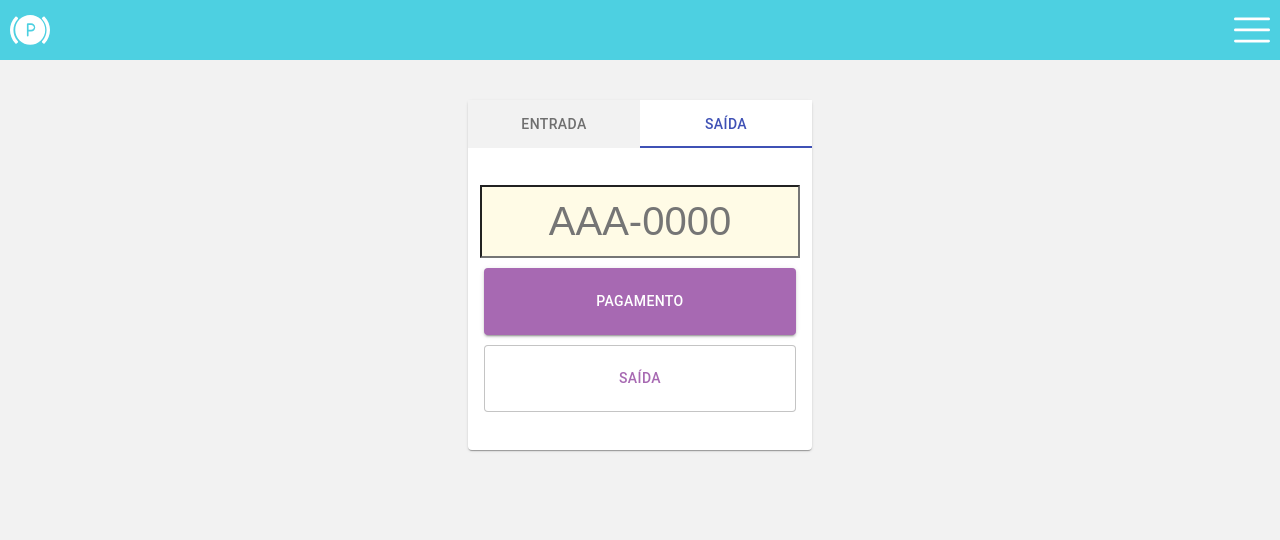
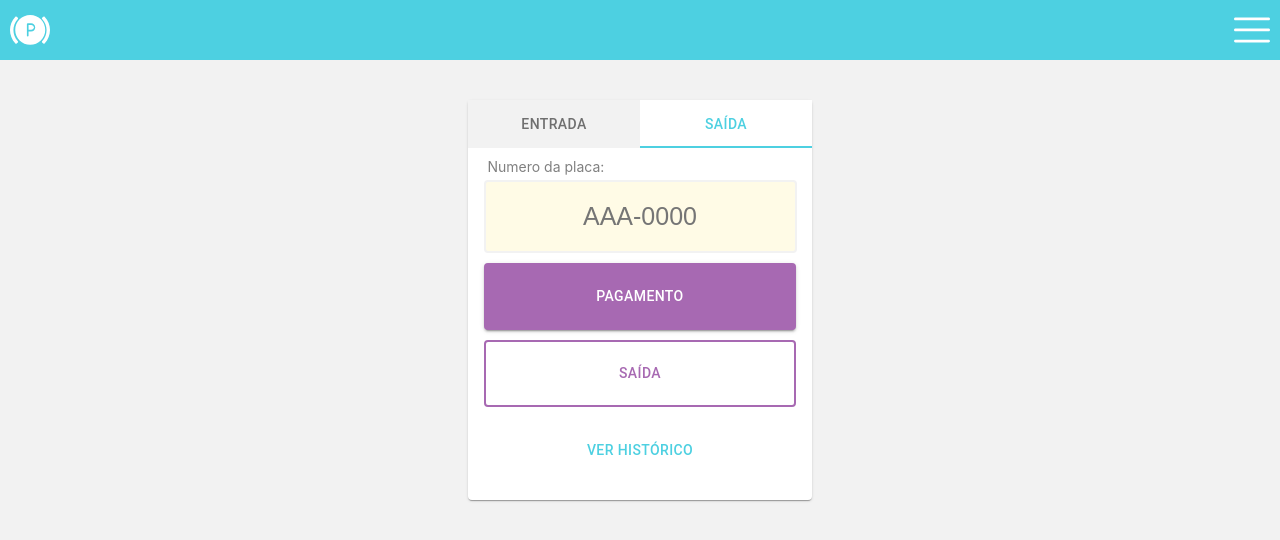
Before and after one commit to Emersonnunes6/testeparafuzo, a React (Create React App) app in the folder parafuzoapp/: page / in a window 1280 px wide. Both pictures are taken after a click on the tab "SAÍDA". Shown: the top 540 px of the page. Built offline with nearby package versions, Linux system fonts and the light colour scheme.

Commit message:
estilizacao dos botoes

```diff
--- a/parafuzoapp/package.json
+++ b/parafuzoapp/package.json
@@ -4,6 +4,7 @@
   "private": true,
   "dependencies": {
     "@material-ui/icons": "^4.11.2",
+    "@material-ui/lab": "^4.0.0-alpha.57",
     "@testing-library/jest-dom": "^5.11.10",
     "@testing-library/react": "^11.2.6",
     "@testing-library/user-event": "^12.8.3",
--- a/parafuzoapp/src/App.js
+++ b/parafuzoapp/src/App.js
@@ -1,12 +1,15 @@
-
+import { MuiThemeProvider } from '@material-ui/core/styles'
 import GlobalState from "./globalState/globalState";
 import Router from "./routes/router";
+import theme from './theme/theme';
 
 function App() {
   return (
-    <GlobalState>
-        <Router/>
-    </GlobalState>
+    <MuiThemeProvider theme={theme}>
+      <GlobalState>
+          <Router/>
+      </GlobalState>
+    </MuiThemeProvider>
   );
 }
 
--- /dev/null
+++ b/parafuzoapp/src/components/abas/alerta.js
@@ -0,0 +1,22 @@
+import React from 'react';
+import { makeStyles } from '@material-ui/core/styles';
+import Alert from '@material-ui/lab/Alert';
+
+const useStyles = makeStyles((theme) => ({
+  root: {
+    width: '312px',
+    '& > * + *': {
+      marginTop: theme.spacing(2),
+    },
+  },
+}));
+
+export default function SimpleAlerts() {
+  const classes = useStyles();
+
+  return (
+    <div className={classes.root}>
+      <Alert severity="error">This is an error alert — check it out!</Alert>
+    </div>
+  );
+}
--- a/parafuzoapp/src/components/abas/funcoesStyle.js
+++ b/parafuzoapp/src/components/abas/funcoesStyle.js
@@ -1,7 +1,7 @@
 export const tamanhoPaper = (value) => {
     if(value === 0){
       return '279px'
-  }else return '350px'
+  }else return '400px'
 }
 
 export const corEntrada = (value) => {
--- a/parafuzoapp/src/components/abas/menuEntrada.js
+++ b/parafuzoapp/src/components/abas/menuEntrada.js
@@ -1,17 +1,20 @@
 import React, { useContext} from 'react'
 import Button from '@material-ui/core/Button';
-import {DivForm, InputPlaca} from './style'
+import {DivForm, DivLabel, InputPlaca} from './style'
 import loading from '../img/loading.svg'
 import check from '../img/check.png'
 import GlobalStateContext from '../../globalState/globalStateContext'
+import SimpleAlerts from './alerta';
 
 const MenuEntrada = (props) => {
     const {states} = useContext(GlobalStateContext)
 
     const rendEntrada = () => {
-        if(states.entrada === 0){
+        switch(states.entrada){
+        case "entrada":
         return (
             <DivForm>
+                <DivLabel><label>Numero da placa:</label></DivLabel>
                 <InputPlaca
                     placeholder="AAA-0000"
                     value={props.inputEntrada}
@@ -30,16 +33,44 @@ const MenuEntrada = (props) => {
                 >Confirmar entrada
                 </Button>
             </DivForm>
-        )}else if(states.entrada === 1){
+        )
+        case "loading":
             return <DivForm>
                 <img src={loading} alt="loading"></img>
                 <p>Registrando...</p>
             </DivForm>
-        }else return <DivForm>
-            <img src={check} alt="check"></img>
-            <p>Registrado!!!</p>
-        </DivForm>
-}
+        case "check":
+            return <DivForm>
+                <img src={check} alt="check"></img>
+                <p>Registrado!!!</p>
+            </DivForm>
+        case "erro":
+            return (
+                <DivForm>
+                <InputPlaca
+                    placeholder="AAA-0000"
+                    value={props.inputEntrada}
+                    onChange={props.onChangeEntrada}
+                />
+                <SimpleAlerts/>
+                <Button
+                    style={{
+                    width: '312px',
+                    height: '67px',
+                    margin: '5px',
+                    backgroundColor: '#28DD91',
+                    color: 'white'
+                }}
+                    variant="contained"
+                    onClick={props.onClickEntrada}
+                >Confirmar entrada
+                </Button>
+            </DivForm>
+            )
+        default:
+        }
+    }
+
     return (
         <div>
             {rendEntrada()}
--- a/parafuzoapp/src/components/abas/menuSaida.js
+++ b/parafuzoapp/src/components/abas/menuSaida.js
@@ -1,9 +1,10 @@
-import {InputPlaca, DivSaida} from './style'
+import {InputPlaca, DivSaida, DivLabel} from './style'
 import Button from '@material-ui/core/Button';
 
 const MenuSaida = (props) => {
     return (
         <DivSaida>
+            <DivLabel><label>Numero da placa:</label></DivLabel>
             <InputPlaca
             placeholder="AAA-0000"
             value={props.inputSaida}
@@ -27,11 +28,23 @@ const MenuSaida = (props) => {
                 height: '67px',
                 margin: '5px',
                 backgroundColor: 'white',
-                color: '#A769B2'
+                color: '#A769B2',
+                border: '2px solid #A769B2'
             }}
             variant="outlined"
             onClick={props.onClickBackdrop}
             >Saída
+            </Button>
+            <Button
+                style={{
+                width: '312px',
+                height: '67px',
+                margin: '5px',
+                backgroundColor: 'white'
+            }}
+            color= 'primary'
+            onClick={props.onClickBackdrop}
+            >Ver histórico
             </Button>
       </DivSaida>
     )
--- a/parafuzoapp/src/components/abas/style.js
+++ b/parafuzoapp/src/components/abas/style.js
@@ -13,19 +13,35 @@ export const DivForm = styled.div`
     height: 210px;
 `
 
+export const DivLabel = styled.div`
+    display: flex;
+    flex-direction: column;
+    justify-content: center;
+    width: 305px;
+label {
+    font-size: 14px;
+    color: grey;
+}
+`
+
 export const DivSaida = styled.div`
     display: flex;
     flex-direction: column;
     justify-content: center;
     align-items: center;
-    height: 300px;
+    height: 350px;
 `
 
 export const InputPlaca = styled.input`
     height: 67px;
-    width: 312px;
+    width: 305px;
     text-align: center;
     background-color: #FFFBE6;
-    font-size: 40px;
+    border: 2px solid #F2F2F2;
+    border-radius: 4px;
+    font-size: 25px;
     margin: 5px;
+:focus {
+    border: 2px solid grey;
+}
 `
--- a/parafuzoapp/src/globalState/globalState.js
+++ b/parafuzoapp/src/globalState/globalState.js
@@ -3,7 +3,7 @@ import GlobalStateContext from './globalStateContext'
 import axios from 'axios'
 
 const GlobalState = (props) => {
-    const [entrada, setEntrada] = useState(0)
+    const [entrada, setEntrada] = useState("entrada")
 
     const entradaEstacionamento = (placa) => {
         let data = {
@@ -19,8 +19,12 @@ const GlobalState = (props) => {
         axios.post("https://parking-lot-to-pfz.herokuapp.com/parking", data, axiosConfig)
         .then((res) => {
             console.log(res.data)
-            setEntrada(2)
+            setEntrada("check")
         }).catch((err) => {
+            setters.setEntrada("erro")
+            setTimeout(() => {
+                setters.setEntrada("entrada")
+            }, 3000)
             console.log(err.message)
         })
     }
--- a/parafuzoapp/src/pages/paginaInicial/paginaInicial.js
+++ b/parafuzoapp/src/pages/paginaInicial/paginaInicial.js
@@ -12,12 +12,12 @@ const PaginaInicial = () => {
     const [inputSaida, onChangeSaida] = useValorInput()
 
     const registroEntrada = () => {
-        setters.setEntrada(1)
+        setters.setEntrada("loading")
         setTimeout(() => {
             requests.entradaEstacionamento(inputEntrada)
         }, 2000)
         setTimeout(() => {
-            setters.setEntrada(0)
+            setters.setEntrada("entrada")
         }, 4000)
     }
 
--- a/parafuzoapp/src/theme/theme.js
+++ b/parafuzoapp/src/theme/theme.js
@@ -6,7 +6,16 @@ const theme = createMuiTheme({
       main: '#4DD0E1'
     },
     secondary: {
-      main: '#f44336'
+      light: '#ff7961',
+      main: '#f44336',
+      dark: '#ba000d',
+      contrastText: '#000',
+    },
+    third: {
+      light: '#5fba7d',
+      main: '#f44336',
+      dark: '#ba000d',
+      contrastText: '#000',
     },
   },
 });
```
Also changed, not shown: 1 other file (tests, documents, lock files or other folders).
